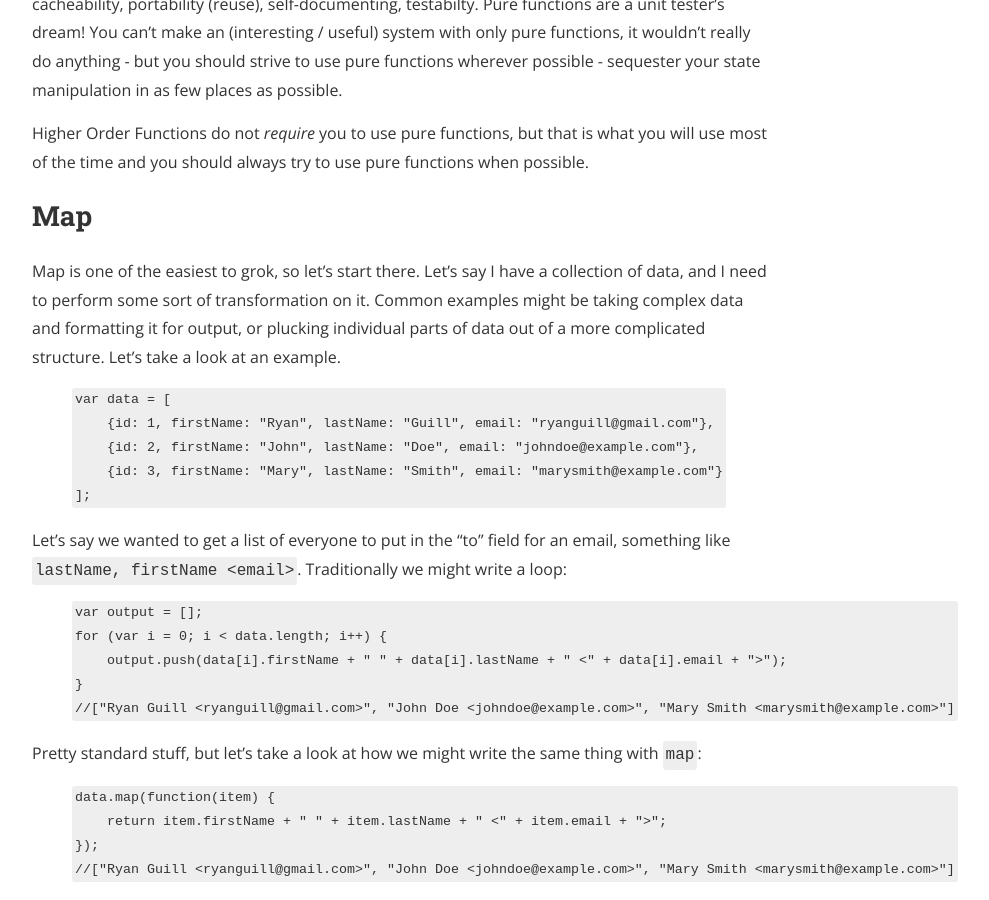
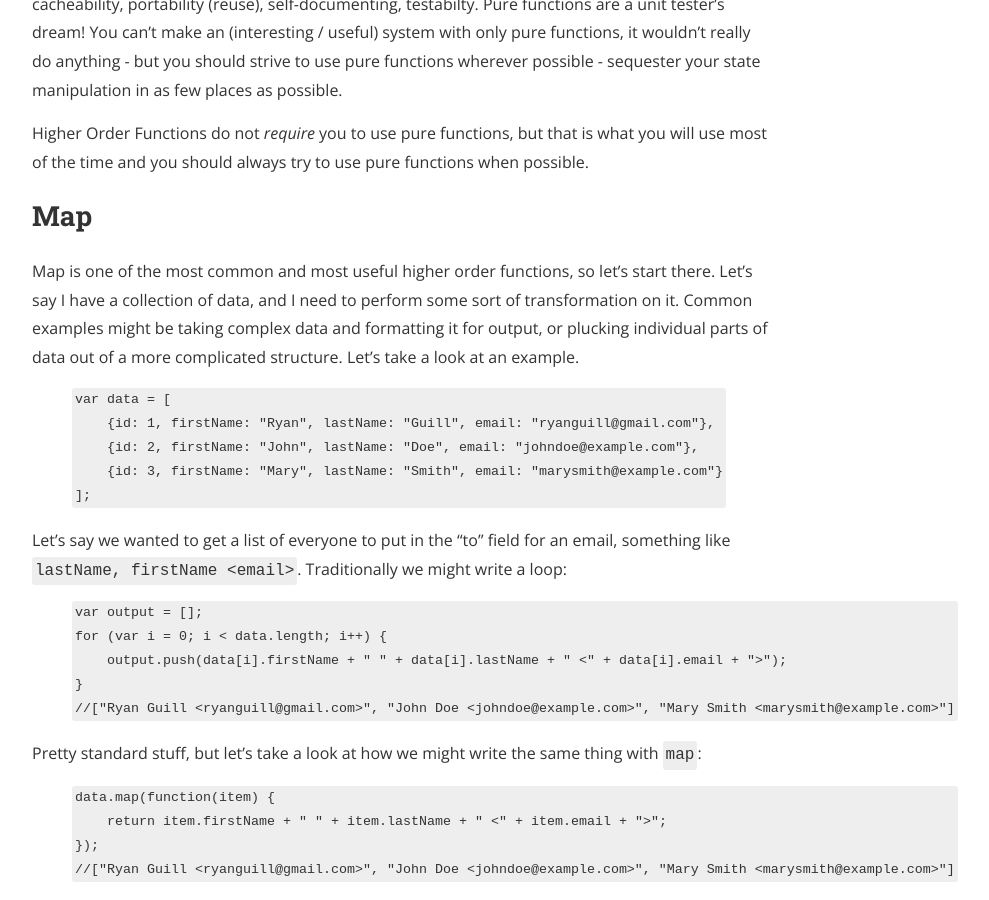
Before and after one commit to ryanguill/ryanguill.github.io, a Jekyll site: the page built from _posts/2016-05-18-higher-order-functions.markdown, in a window 1280 px wide and 900 px high, scrolled down 1454 px. Shown: the whole window, without its empty margins (240-1229 px from the left). Built offline with Jekyll 4.4.1, drawn with Linux system fonts in a browser that asks for light colours; nearby versions of some CDN libraries; comment, search, counter and statistics services are not loaded; a style sheet for code colours, icons or effects is not loaded; some of the changed text lies outside the part shown.

Commit message:
updating some language around map and adding a paragraph hinting at more

```diff
--- a/_posts/2016-05-18-higher-order-functions.markdown
+++ b/_posts/2016-05-18-higher-order-functions.markdown
@@ -33,7 +33,7 @@
 
 ## Map
 
-Map is one of the easiest to grok, so let's start there.  Let's say I have a collection of data, and I need to perform some sort of transformation on it. Common examples might be taking complex data and formatting it for output, or plucking individual parts of data out of a more complicated structure.  Let's take a look at an example.
+Map is one of the most common and most useful higher order functions, so let's start there.  Let's say I have a collection of data, and I need to perform some sort of transformation on it. Common examples might be taking complex data and formatting it for output, or plucking individual parts of data out of a more complicated structure.  Let's take a look at an example.
 
 {% highlight js %}
 var data = [
@@ -112,6 +112,8 @@
 * The result of map is always a new collection - the input collection is _not_ modified.
 * Map operations are inherently chainable.  `data.map(...).map(...).map(...)` is a common pattern.
 * Mathematically, if using pure functions, `data.map(a).map(b)` is the same as `data.map(a ⋅ b);`. _Don't worry about this right now,_  (and this is not valid JavaScript syntax, it's mathematical) but what it means is that certain libraries can speed up your code by performing optimizations, knowing that they can transform your functions.
+
+We are only scratching the surface of the power and usefulness of `map`. If you take away nothing else from this article, learn and embrace at least this one function.  There are more complicated but elegant abilities built on the foundations of `map` that are outside the scope of this particular article, but that I hope to revisit soon.
 
 Note: some languages use `collect` or `transform` instead of `map`.
 
```
